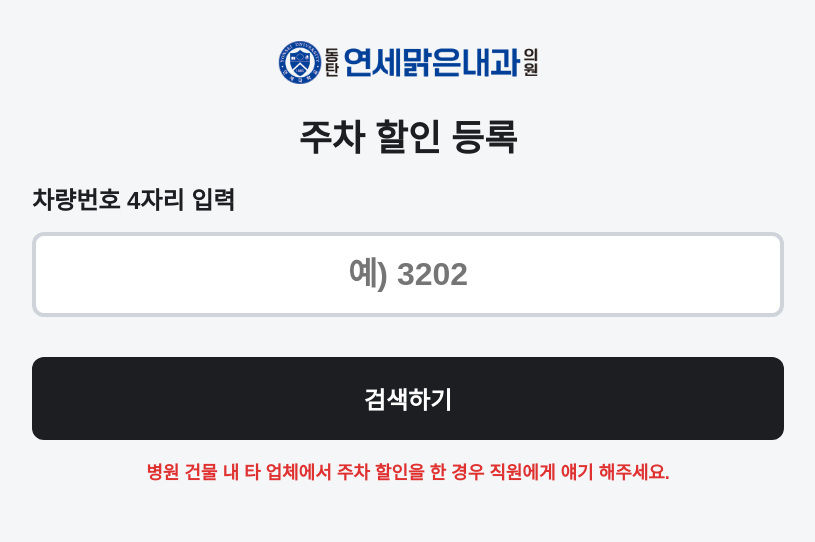
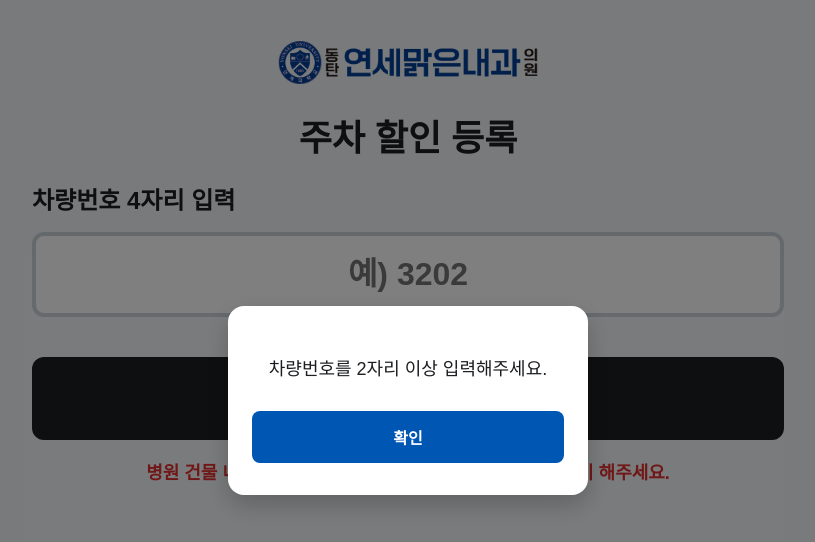
Before and after one commit to jm4293/dongtan_parking, a Next.js app: page / in a window 1280 px wide. Both pictures are taken after a click on the button "검색하기". Shown: the top 542 px of the page, without its empty margins (232-1047 px from the left). Built offline with nearby package versions, Linux system fonts and the light colour scheme.

Commit message:
refactor: 주차 할인 알고리즘 개선 및 전반적인 UI/UX 업데이트

```diff
--- a/app/api/discount/route.ts
+++ b/app/api/discount/route.ts
@@ -132,12 +132,15 @@ export async function POST(request: Request) {
     }
     else if (requiredHours > 0) {
       // 1 ~ 5 시간 구간 (0.5 단위 포함)
-      if (requiredHours <= 1) {
+      if (requiredHours <= 2) {
+        // 30분, 1시간 유료 쿠폰이 없으므로, 2시간 이하는 "1시간 무료" 쿠폰 2장(총 2시간)으로 커버합니다.
         if (!hasFree1Hr && freeCoupon) {
+          couponsToApply.push(freeCoupon, freeCoupon);
+        } else if (hasFree1Hr && freeCoupon) {
+          // 이미 1장을 사용한 경우 추가로 1장만 더 적용
           couponsToApply.push(freeCoupon);
-        } else if (!hasFree1Hr) {
-          const cMatch = findCoupon(requiredHours);
-          if (cMatch) couponsToApply.push(cMatch);
+        } else {
+          return NextResponse.json({ error: `[${requiredHours}시간] '1시간 무료' 쿠폰을 찾을 수 없습니다.` }, { status: 400 });
         }
       } else {
         const paidHours = requiredHours - 1;
--- a/app/page.tsx
+++ b/app/page.tsx
@@ -19,8 +19,28 @@ interface AppliedCoupon {
   time: string;
 }
 
+type ModalState = {
+  isOpen: boolean;
+  message: string;
+  type: "ALERT" | "CONFIRM";
+  onConfirm?: () => void;
+};
+
 export default function Home() {
   const [step, setStep] = useState<Step>("INPUT");
+  const [modal, setModal] = useState<ModalState>({
+    isOpen: false,
+    message: "",
+    type: "ALERT",
+  });
+
+  const showAlert = (message: string) => {
+    setModal({ isOpen: true, message, type: "ALERT" });
+  };
+
+  const showConfirm = (message: string, onConfirm: () => void) => {
+    setModal({ isOpen: true, message, type: "CONFIRM", onConfirm });
+  };
   const [carNumber, setCarNumber] = useState("");
   const [cars, setCars] = useState<Car[]>([]);
   const [selectedCar, setSelectedCar] = useState<Car | null>(null);
@@ -30,7 +50,7 @@ export default function Home() {
   // 1. 차량 검색 실제 API 연동 함수
   const handleSearch = async () => {
     if (carNumber.length < 2) {
-      alert("차량번호를 2자리 이상 입력해주세요.");
+      showAlert("차량번호를 2자리 이상 입력해주세요.");
       return;
     }
     setStep("LOADING");
@@ -48,7 +68,7 @@ export default function Home() {
       setCars(data.cars);
       setStep("SELECT_CAR");
     } catch (e: any) {
-      alert("검색 오류: " + e.message);
+      showAlert("검색 오류: " + e.message);
       setStep("INPUT");
     }
   };
@@ -81,6 +101,14 @@ export default function Home() {
 
       const data = await res.json();
       if (res.ok && data.coupons) {
+        // 이미 등록된 할인권이 1개 이상 존재한다면 차단
+        if (data.coupons.length > 0) {
+          showAlert(
+            "다른 업체에서 등록된 주차 할인이 있습니다. 직원에게 문의해주세요",
+          );
+          setStep("SELECT_CAR");
+          return;
+        }
         setAppliedCoupons(data.coupons);
       } else {
         setAppliedCoupons([]);
@@ -94,14 +122,14 @@ export default function Home() {
   };
 
   // 2. 할인권 등록 실제(Mock) API 연동 함수
-  const handleDiscount = async (hours: number) => {
+  const handleDiscount = (hours: number) => {
     if (!selectedCar) return;
 
-    const isConfirmed = confirm(
-      `[${selectedCar.number}] 차량에 ${hours}시간 할인권을 등록하시겠습니까?`,
-    );
-    if (!isConfirmed) return;
+    const hoursStr = hours % 1 === 0 ? `${hours}시간` : `${Math.floor(hours)}시간 30분`;
 
+    showConfirm(
+      `[${selectedCar.number}] 차량에 ${hoursStr} 할인권을 등록하시겠습니까?`,
+      async () => {
         setStep("LOADING");
 
         try {
@@ -117,9 +145,11 @@ export default function Home() {
           console.log(data.message);
           setStep("SUCCESS");
         } catch (e: any) {
-      alert("오류 발생: " + e.message);
+          showAlert("오류 발생: " + e.message);
           setStep("DISCOUNT");
         }
+      },
+    );
   };
 
   return (
@@ -236,18 +266,20 @@ export default function Home() {
                 padding: "40px",
               }}
             >
-              검색된 차량이 없습니다.
+              입력하신 <span style={{ color: "#1c1e21", fontWeight: "bold" }}>'{carNumber}'</span> 차량이 검색되지 않았습니다.
               <br />
               <br />
               <button
                 onClick={() => setStep("INPUT")}
                 style={{
-                  background: "transparent",
+                  width: "100%",
+                  background: "#f1f3f5",
                   color: "#495057",
-                  border: "1px solid #adb5bd",
-                  padding: "12px 24px",
+                  border: "1px solid #ced4da",
                   borderRadius: "8px",
                   fontSize: "18px",
+                  fontWeight: "bold",
+                  padding: "16px",
                   cursor: "pointer",
                 }}
               >
@@ -319,10 +351,13 @@ export default function Home() {
                 <button
                   onClick={() => setStep("INPUT")}
                   style={{
-                    background: "transparent",
-                    color: "#6c757d",
-                    border: "none",
+                    width: "100%",
+                    background: "#f1f3f5",
+                    color: "#495057",
+                    border: "1px solid #ced4da",
+                    borderRadius: "8px",
                     fontSize: "18px",
+                    fontWeight: "bold",
                     padding: "16px",
                     cursor: "pointer",
                   }}
@@ -425,15 +460,15 @@ export default function Home() {
             const totalMins = selectedCar.durationMins + 20;
             let finalHours = Math.ceil(totalMins / 30) * 0.5;
 
-            if (finalHours < 1.5) finalHours = 1.5;
+            if (finalHours < 2) finalHours = 2;
 
             const maxHours = isVipCar ? 6 : 5;
             if (finalHours > maxHours) finalHours = maxHours;
 
             const label =
               finalHours % 1 === 0
-                ? `${finalHours}시간 적용`
-                : `${Math.floor(finalHours)}시간 30분 적용`;
+                ? `${finalHours}시간 등록하기`
+                : `${Math.floor(finalHours)}시간 30분 등록하기`;
 
             const entryDate = new Date(
               selectedCar.entryTime.replace(" ", "T") + "+09:00",
@@ -463,7 +498,27 @@ export default function Home() {
                     }}
                   >
                     <span style={{ color: "#495057", fontSize: "16px" }}>
-                      실제 주차시간
+                      입차 시간
+                    </span>
+                    <span
+                      style={{
+                        color: "#1c1e21",
+                        fontSize: "16px",
+                        fontWeight: "bold",
+                      }}
+                    >
+                      {selectedCar.entryTime}
+                    </span>
+                  </div>
+                  <div
+                    style={{
+                      display: "flex",
+                      justifyContent: "space-between",
+                      marginBottom: "12px",
+                    }}
+                  >
+                    <span style={{ color: "#495057", fontSize: "16px" }}>
+                      주차 시간
                     </span>
                     <span
                       style={{
@@ -483,7 +538,7 @@ export default function Home() {
                     }}
                   >
                     <span style={{ color: "#495057", fontSize: "16px" }}>
-                      주차 할인시간
+                      할인 적용 시간
                     </span>
                     <span
                       style={{
@@ -513,7 +568,7 @@ export default function Home() {
                         fontWeight: "bold",
                       }}
                     >
-                      출차 기한
+                      출차 기한 시간
                     </span>
                     <span
                       style={{
@@ -556,10 +611,13 @@ export default function Home() {
             <button
               onClick={() => setStep("SELECT_CAR")}
               style={{
-                background: "transparent",
-                color: "#6c757d",
-                border: "none",
+                width: "100%",
+                background: "#f1f3f5",
+                color: "#495057",
+                border: "1px solid #ced4da",
+                borderRadius: "8px",
                 fontSize: "18px",
+                fontWeight: "bold",
                 padding: "16px",
                 cursor: "pointer",
               }}
@@ -627,6 +685,92 @@ export default function Home() {
       `,
         }}
       />
+
+      {/* 커스텀 모달 */}
+      {modal.isOpen && (
+        <div
+          style={{
+            position: "fixed",
+            top: 0,
+            left: 0,
+            right: 0,
+            bottom: 0,
+            backgroundColor: "rgba(0,0,0,0.5)",
+            display: "flex",
+            justifyContent: "center",
+            alignItems: "center",
+            zIndex: 9999,
+            animation: "fadeIn 0.2s ease-out",
+          }}
+        >
+          <div
+            style={{
+              backgroundColor: "#fff",
+              padding: "32px 24px",
+              borderRadius: "16px",
+              maxWidth: "360px",
+              width: "90%",
+              boxShadow: "0 10px 25px rgba(0,0,0,0.2)",
+              textAlign: "center",
+            }}
+          >
+            <p
+              style={{
+                fontSize: "18px",
+                marginBottom: "28px",
+                wordBreak: "keep-all",
+                lineHeight: "1.5",
+                color: "#1c1e21",
+                fontWeight: "500",
+              }}
+            >
+              {modal.message}
+            </p>
+            <div
+              style={{ display: "flex", gap: "12px", justifyContent: "center" }}
+            >
+              {modal.type === "CONFIRM" && (
+                <button
+                  onClick={() => setModal({ ...modal, isOpen: false })}
+                  style={{
+                    padding: "14px 20px",
+                    border: "1px solid #ced4da",
+                    background: "#f8f9fa",
+                    color: "#495057",
+                    borderRadius: "8px",
+                    fontSize: "16px",
+                    cursor: "pointer",
+                    flex: 1,
+                    fontWeight: "bold",
+                  }}
+                >
+                  취소
+                </button>
+              )}
+              <button
+                onClick={() => {
+                  setModal({ ...modal, isOpen: false });
+                  if (modal.type === "CONFIRM" && modal.onConfirm)
+                    modal.onConfirm();
+                }}
+                style={{
+                  padding: "14px 20px",
+                  border: "none",
+                  background: "#0056b3",
+                  color: "#fff",
+                  borderRadius: "8px",
+                  fontSize: "16px",
+                  fontWeight: "bold",
+                  cursor: "pointer",
+                  flex: 1,
+                }}
+              >
+                확인
+              </button>
+            </div>
+          </div>
+        </div>
+      )}
     </main>
   );
 }
```
Lines whose indentation alone changed are shown as unchanged.
